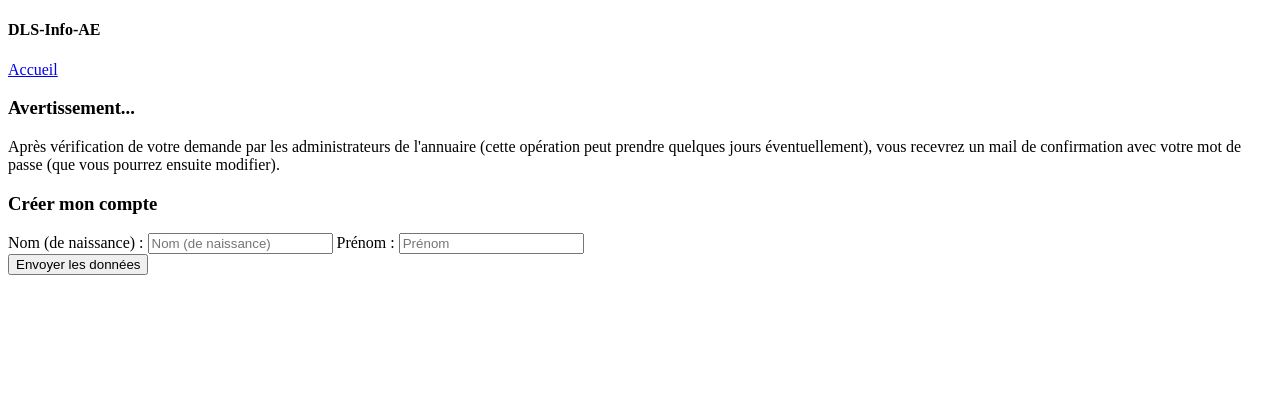
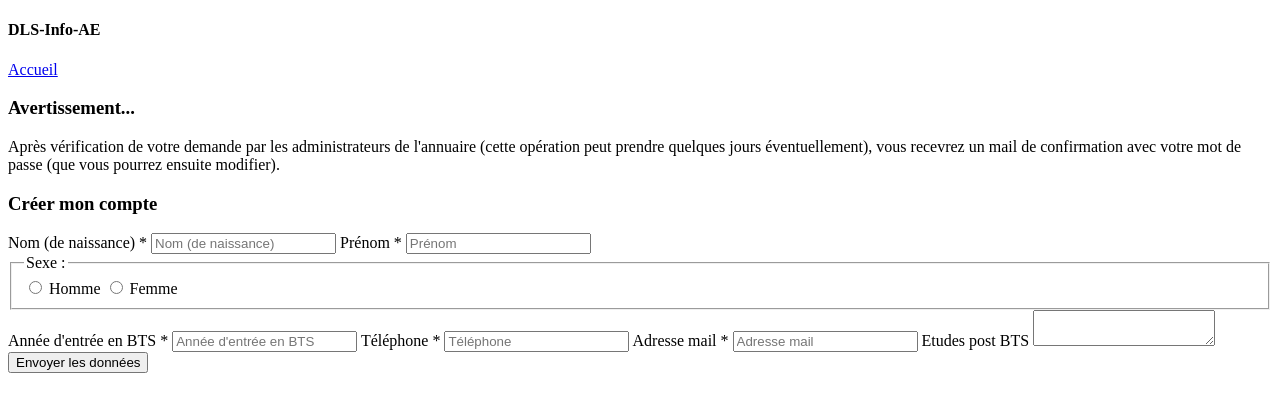
Before and after one commit to delasalle-sio-jim/dls.btsinfo.ae, a PHP site: page /ws-php-cartron/vues.jquery/VueDemanderCreationCompte.php in a window 1280 px wide. Shown: the top 412 px of the page. Run offline with PHP 8.4, Linux system fonts and the light colour scheme; data that the repository does not hold is empty.

Commit message:
Commit du jeudi 25/11

```diff
--- a/controleurs/CtrlDemanderCreationCompte.php
+++ b/controleurs/CtrlDemanderCreationCompte.php
@@ -27,7 +27,7 @@
 // obtention de la collection des fonctions occupées par les anciens élèves (pour liste déroulante)
 $lesFonctions = $dao->getLesFonctions();
 
-if ( ! isset ($_POST ["txtNom"]) ) {
+if ( ! isset ($_POST ["btnEnvoyer"]) ) {
 	// si les données n'ont pas été postées, c'est le premier appel du formulaire : affichage de la vue sans message d'erreur
 	//$premierAppel = true;
 	$nom = '';
--- a/vues.html5/style.css
+++ b/vues.html5/style.css
@@ -5,7 +5,7 @@
 	PADDING-BOTTOM: 0px;
 	MARGIN: 10px 0px;
 	FONT: 0.8em "Trebuchet MS", helvetica, sans-serif;
-	PADDING-TOP: 20px;
+	PADDING-TOP: 10px;
 	TEXT-ALIGN: center;
 }
 
--- a/vues.jquery/VueDemanderCreationCompte.php
+++ b/vues.jquery/VueDemanderCreationCompte.php
@@ -27,16 +27,33 @@
 						<h3>Créer mon compte</h3>
 							<form name="form1" id="form1" action="index.php?action=DemanderCreationCompte" method="post">
 								<div data-role="fieldcontain" class="ui-hide-label">
-									<label for="txtNom">Nom (de naissance) :</label>
-									<input type="text" name="txtNom" id="txtNom" placeholder="Nom (de naissance)" value="<?php echo $nom; ?>">
+									<label for="txtNom">Nom (de naissance) *</label>
+									<input type="text" name="txtNom" id="txtNom" placeholder="Nom (de naissance)" data-mini="true" value="<?php echo $nom; ?>">
 
-									<label for="txtPrenom">Prénom :</label>
-									<input type="email" name="txtPrenom" id="txtPrenom" placeholder="Prénom" value="<?php echo $prenom; ?>">
+									<label for="txtPrenom">Prénom *</label>
+									<input type="text" name="txtPrenom" id="txtPrenom" placeholder="Prénom" data-mini="true" value="<?php echo $prenom; ?>">
+
+									<fieldset data-role="controlgroup" data-type="horizontal">
+										<legend data-mini="true">Sexe :</legend>
+										<input type="radio" name="radioSexe" id="radioSexeH" value="H" data-mini="true" <?php if ($sexe == "H") echo 'checked';?> >
+										<label for="radioSexeH">Homme</label>
+										<input type="radio" name="radioSexe" id="radioSexeF" value="F" data-mini="true" <?php if ($sexe == "F") echo 'checked';?> >
+										<label for="radioSexeF">Femme</label>
+									</fieldset>
 								</div>
+								<div data-role="fieldcontain" class="ui-hide-label">
+									<label for="txtAnneeDebutBTS">Année d'entrée en BTS *</label>
+									<input type="text" name="txtAnneeDebutBTS" id="txtAnneeDebutBTS" pattern="[0-9]{4,4}" placeholder="Année d'entrée en BTS" data-mini="true" value="<?php echo $anneeDebutBTS; ?>">
 
+									<label for="txtTel">Téléphone *</label>
+									<input type="tel" name="txtTel" id="txtTel" placeholder="Téléphone" data-mini="true" value="<?php echo $tel; ?>">
 
+									<label for="txtAdrMail">Adresse mail *</label>
+									<input type="email" name="txtAdrMail" id="txtAdrMail" placeholder="Adresse mail" data-mini="true" value="<?php echo $adrMail; ?>">
 
-
+									<label for="txtEtudesPostBTS">Etudes post BTS</label>
+									<textarea rows="2" name="txtEtudesPostBTS" id="txtEtudesPostBTS" maxlength="150"><?php echo $etudesPostBTS; ?></textarea>
+								</div>
 
 
 
```
